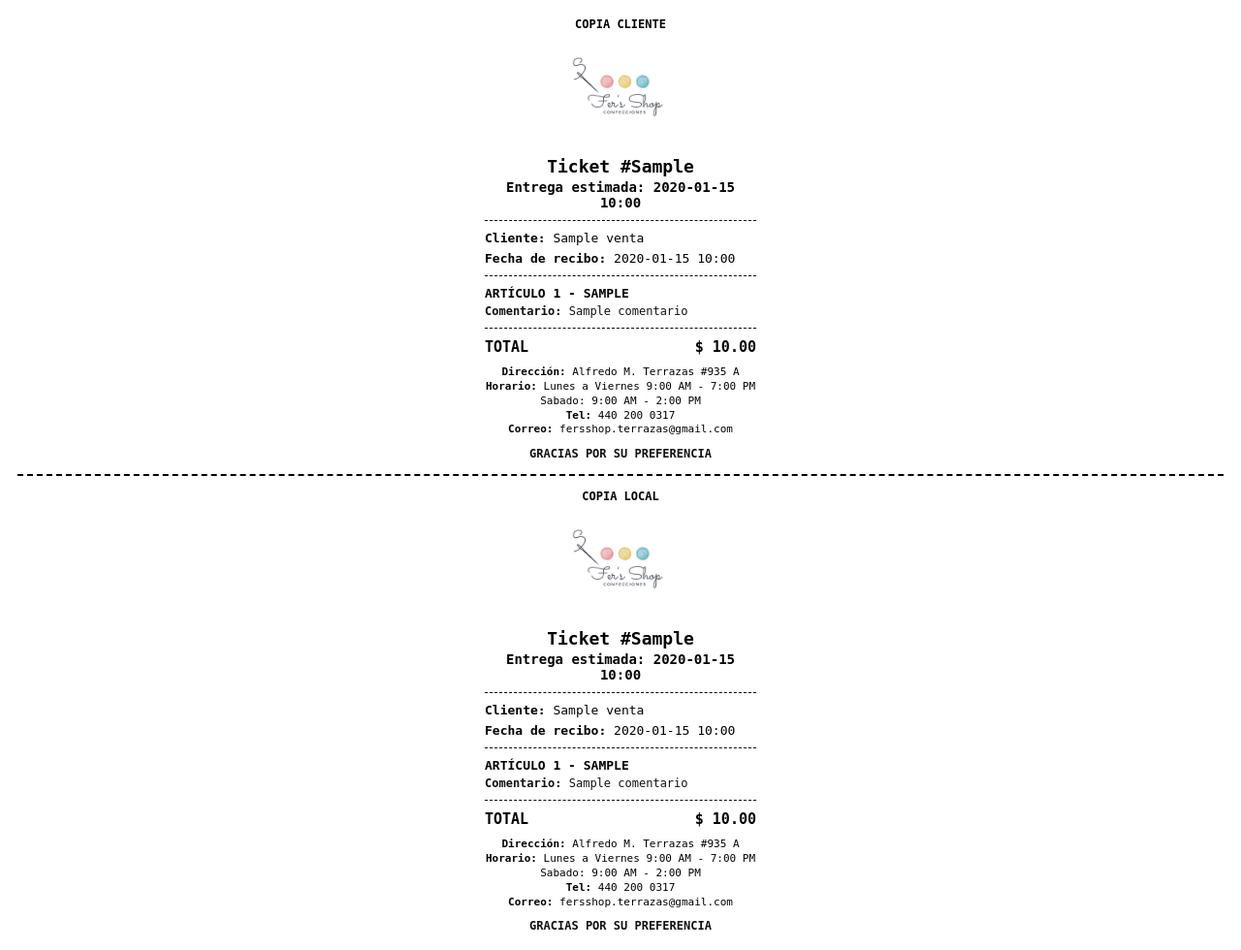
After one commit to JoeRojas1914/Fresh-Steps-, a Flask app: template templates/ticket_venta.html in a window 1280 px wide. The commit adds this page. Shown: the whole page at 97% size. Run offline with Flask 3, Linux system fonts and the light colour scheme; the template is opened without the code that fills it: most values are stand-ins (such as "Sample title", 1, 10 or a date in 2020).

Commit message:
Adicion de impresion de tickets

```diff
--- a/app.py
+++ b/app.py
@@ -32,6 +32,7 @@ from servicios import (
 
 from ventas import (
     crear_venta,
+    obtener_venta,
     obtener_ventas_pendientes,
     obtener_detalles_venta,
     marcar_entregada,
@@ -378,7 +379,6 @@ def entregar_venta(id_venta):
 @app.route("/ventas/guardar", methods=["POST"])
 def guardar_venta():
     try:
-
         id_negocio = int(request.form["id_negocio"])
         id_cliente = request.form.get("id_cliente") or None
         fecha_estimada = request.form.get("fecha_estimada") or None
@@ -398,7 +398,6 @@ def guardar_venta():
         }
         tipo_permitido = tipos_por_negocio.get(id_negocio)
 
-
         articulos = []
         i = 0
 
@@ -408,12 +407,14 @@ def guardar_venta():
                 break
 
             if tipo_permitido and tipo_articulo != tipo_permitido:
-                flash(f"❌ Este negocio solo permite artículos tipo: {tipo_permitido}", "danger")
-                return redirect("/ventas")
+                return jsonify({
+                    "ok": False,
+                    "error": f"Este negocio solo permite artículos tipo: {tipo_permitido}"
+                }), 400
 
             comentario = request.form.get(f"articulos[{i}][comentario]")
 
-
+            # =================== CALZADO ===================
             if tipo_articulo == "calzado":
                 datos = {
                     "tipo": request.form.get(f"articulos[{i}][tipo]"),
@@ -447,7 +448,7 @@ def guardar_venta():
                     "comentario": comentario
                 })
 
-
+            # =================== CONFECCIÓN ===================
             elif tipo_articulo == "confeccion":
                 datos = {
                     "tipo": request.form.get(f"articulos[{i}][tipo]"),
@@ -482,7 +483,7 @@ def guardar_venta():
                     "comentario": comentario
                 })
 
-
+            # =================== MAQUILA ===================
             elif tipo_articulo == "maquila":
                 datos = {
                     "tipo": request.form.get(f"articulos[{i}][tipo]"),
@@ -498,38 +499,50 @@ def guardar_venta():
 
             i += 1
 
-
+        # =================== VALIDACIONES ===================
         if not id_cliente or not tipo_pago or not fecha_estimada:
-            flash("❌ Faltan datos obligatorios (cliente, negocio, fecha estimada o tipo de pago).", "danger")
-            return redirect("/ventas")
+            return jsonify({
+                "ok": False,
+                "error": "Faltan datos obligatorios (cliente, negocio, fecha estimada o tipo de pago)."
+            }), 400
 
         if len(articulos) == 0:
-            flash("❌ Debes agregar al menos 1 artículo.", "danger")
-            return redirect("/ventas")
+            return jsonify({
+                "ok": False,
+                "error": "Debes agregar al menos 1 artículo."
+            }), 400
 
         if id_negocio in (1, 2):
             for a in articulos:
                 if not a.get("servicios") or len(a["servicios"]) == 0:
-                    flash("❌ Cada artículo debe tener al menos 1 servicio.", "danger")
-                    return redirect("/ventas")
+                    return jsonify({
+                        "ok": False,
+                        "error": "Cada artículo debe tener al menos 1 servicio."
+                    }), 400
 
                 for s in a["servicios"]:
                     if not s.get("id_servicio"):
-                        flash("❌ Servicio inválido (sin id).", "danger")
-                        return redirect("/ventas")
+                        return jsonify({
+                            "ok": False,
+                            "error": "Servicio inválido (sin id)."
+                        }), 400
 
                     if float(s.get("precio_aplicado") or 0) <= 0:
-                        flash("❌ El precio aplicado debe ser mayor a 0.", "danger")
-                        return redirect("/ventas")
+                        return jsonify({
+                            "ok": False,
+                            "error": "El precio aplicado debe ser mayor a 0."
+                        }), 400
 
         if id_negocio == 3:
             for a in articulos:
                 if a.get("servicios"):
-                    flash("❌ Maquila no permite servicios.", "danger")
-                    return redirect("/ventas")
+                    return jsonify({
+                        "ok": False,
+                        "error": "Maquila no permite servicios."
+                    }), 400
 
-
-        crear_venta(
+        # =================== GUARDAR VENTA ===================
+        id_venta = crear_venta(
             id_negocio=id_negocio,
             id_cliente=id_cliente,
             fecha_estimada=fecha_estimada,
@@ -541,17 +554,24 @@ def guardar_venta():
             articulos=articulos
         )
 
-        flash("✅ Venta registrada correctamente.", "success")
-        return redirect("/ventas/pendientes")
+        return jsonify({
+            "ok": True,
+            "id_venta": id_venta
+        }), 200
 
     except Exception as e:
-        flash(f"❌ Error al guardar venta: {str(e)}", "danger")
-        return redirect("/ventas")
+        return jsonify({
+            "ok": False,
+            "error": f"Error al guardar venta: {str(e)}"
+        }), 500
 
 
+@app.route("/ventas/ticket/<int:id_venta>")
+def venta_ticket(id_venta):
+    venta = obtener_venta(id_venta)
+    detalles = obtener_detalles_venta(id_venta)
 
-
-
+    return render_template("ticket_venta.html", venta=venta, detalles=detalles)
 
 
 
--- /dev/null
+++ b/templates/ticket_venta.html
@@ -0,0 +1,382 @@
+<!DOCTYPE html>
+<html lang="es">
+<head>
+  <meta charset="UTF-8">
+  <title>Ticket</title>
+
+  <style>
+    body { font-family: monospace; padding: 10px; }
+    .ticket { width: 280px; margin: auto; }
+
+    .logo { text-align: center; margin-bottom: 8px; }
+    .logo img{
+      max-width: 140px;
+      height: auto;
+      filter: contrast(1);
+    }
+
+    .center { text-align: center; }
+
+    .linea {
+      display: flex;
+      justify-content: space-between;
+      gap: 10px;
+    }
+
+    .seccion { margin-top: 8px; margin-bottom: 8px; }
+
+    .titulo-articulo {
+      margin-top: 6px;
+      margin-bottom: 4px;
+      font-weight: bold;
+      text-transform: uppercase;
+    }
+
+    .subtexto { font-size: 12px; color: #111; }
+
+    hr {
+      border: none;
+      border-top: 1px dashed #000;
+      margin: 10px 0;
+    }
+
+    .totales { margin-top: 6px; font-size: 13px; }
+
+    .total-final {
+      font-size: 15px;
+      font-weight: bold;
+      margin-top: 6px;
+    }
+
+    .ticket-numero {
+      font-size: 18px;
+      font-weight: bold;
+    }
+
+    .entrega-estimada {
+      font-size: 14px;
+      font-weight: bold;
+      margin-top: 3px;
+    }
+
+    @media print {
+      button { display: none; }
+    }
+
+    .info-local{
+      margin-top: 10px;
+      font-size: 11px;
+      text-align: center;
+      line-height: 1.35;
+    }
+
+    .info-local .titulo{
+      font-weight: bold;
+      margin-bottom: 4px;
+      text-transform: uppercase;
+    }
+
+    .copia-titulo{
+      text-align: center;
+      font-weight: bold;
+      font-size: 12px;
+      margin-bottom: 6px;
+      text-transform: uppercase;
+    }
+
+    .separador-copias{
+      margin: 14px 0;
+      border-top: 2px dashed #000;
+    }
+  </style>
+</head>
+
+<body>
+
+  <!-- ================= COPIA CLIENTE ================= -->
+  <div class="ticket">
+    <div class="copia-titulo">COPIA CLIENTE</div>
+
+    <div class="logo">
+      {% if (venta.id_negocio | int) == 1 %}
+        <img src="{{ url_for('static', filename='logo.png') }}" alt="Fresh Steps">
+      {% else %}
+        <img src="{{ url_for('static', filename='logo1.png') }}" alt="Confección / Maquila">
+      {% endif %}
+    </div>
+
+    <div class="center">
+      <div class="ticket-numero">Ticket #{{ venta.id_venta }}</div>
+
+      <div class="entrega-estimada">
+        Entrega estimada: {{ venta.fecha_estimada.strftime("%Y-%m-%d %H:%M") if venta.fecha_estimada else "" }}
+      </div>
+    </div>
+
+    <hr>
+
+    <div class="seccion">
+      <div><b>Cliente:</b> {{ venta.nombre_cliente or "" }}</div>
+
+      <div style="margin-top:6px;">
+        <b>Fecha de recibo:</b> {{ venta.fecha_recibo.strftime("%Y-%m-%d %H:%M") if venta.fecha_recibo else "" }}
+      </div>
+    </div>
+
+    <hr>
+
+    {% for art in detalles %}
+      <div class="titulo-articulo">Artículo {{ loop.index }} - {{ art.tipo_articulo|capitalize }}</div>
+
+      {% if art.tipo_articulo == "calzado" %}
+        <div class="subtexto">
+          {{ art.datos.tipo }} | {{ art.datos.marca }} | {{ art.datos.material }}
+        </div>
+        <div class="subtexto">
+          Base: {{ art.datos.color_base }}
+          {% if art.datos.color_secundario %} | Sec: {{ art.datos.color_secundario }}{% endif %}
+          {% if art.datos.color_agujetas %} | Agujetas: {{ art.datos.color_agujetas }}{% endif %}
+        </div>
+      {% endif %}
+
+      {% if art.tipo_articulo == "confeccion" %}
+        <div class="subtexto">
+          {{ art.datos.tipo }} | {{ art.datos.marca }} | {{ art.datos.material }}
+        </div>
+        <div class="subtexto">
+          Base: {{ art.datos.color_base }}
+          {% if art.datos.color_secundario %} | Sec: {{ art.datos.color_secundario }}{% endif %}
+          | Cant: {{ art.datos.cantidad }}
+        </div>
+      {% endif %}
+
+      {% if art.tipo_articulo == "maquila" %}
+        <div class="subtexto">
+          {{ art.datos.tipo }} | Cant: {{ art.datos.cantidad }} | P.U: ${{ "%.2f"|format(art.datos.precio_unitario or 0) }}
+        </div>
+      {% endif %}
+
+      {% if art.tipo_articulo in ["calzado", "confeccion"] %}
+        {% for s in art.servicios %}
+          <div class="linea">
+            <span>{{ s.nombre }}</span>
+            <span>${{ "%.2f"|format(s.precio_aplicado) }}</span>
+          </div>
+        {% endfor %}
+      {% endif %}
+
+      {% if art.tipo_articulo == "maquila" %}
+        <div class="linea">
+          <span><b>Subtotal</b></span>
+          <span><b>${{ "%.2f"|format(art.datos.subtotal or 0) }}</b></span>
+        </div>
+      {% endif %}
+
+      {% if art.comentario %}
+        <div class="subtexto" style="margin-top:4px;">
+          <b>Comentario:</b> {{ art.comentario }}
+        </div>
+      {% endif %}
+
+      <hr>
+    {% endfor %}
+
+    <div class="totales">
+
+      {% if venta.aplica_descuento and (venta.cantidad_descuento or 0) > 0 %}
+        <div class="linea">
+          <span>Descuento</span>
+          <span>- ${{ "%.2f"|format(venta.cantidad_descuento) }}</span>
+        </div>
+      {% endif %}
+
+      <div class="linea total-final">
+        <span>TOTAL</span>
+        <span>$ {{ "%.2f"|format(venta.total) }}</span>
+      </div>
+
+      {% if venta.prepago and (venta.monto_prepago or 0) > 0 %}
+        <div class="linea" style="margin-top:6px;">
+          <span>Prepago</span>
+          <span>$ {{ "%.2f"|format(venta.monto_prepago) }}</span>
+        </div>
+
+        <div class="linea" style="font-weight:bold;">
+          <span>Restante</span>
+          <span>
+            $ {{ "%.2f"|format((venta.total or 0) - (venta.monto_prepago or 0)) }}
+          </span>
+        </div>
+      {% endif %}
+
+    </div>
+
+    <div class="info-local">
+
+      <div><b>Dirección:</b> Alfredo M. Terrazas #935 A</div>
+      <div><b>Horario:</b> Lunes a Viernes 9:00 AM - 7:00 PM  Sabado: 9:00 AM - 2:00 PM</div>
+
+      {% if (venta.id_negocio | int) == 1 %}
+        <div><b>Tel:</b> 440 200 0320</div>
+        <div><b>Correo:</b> freshsteps.terrazas@gmail.com</div>
+      {% else %}
+        <div><b>Tel:</b> 440 200 0317</div>
+        <div><b>Correo:</b> fersshop.terrazas@gmail.com</div>
+          {% endif %}
+        </div>
+
+        <div class="center subtexto" style="margin-top:10px;">
+          <b>GRACIAS POR SU PREFERENCIA</b>
+        </div>
+    </div>
+
+  <div class="separador-copias"></div>
+
+  <!-- ================= COPIA LOCAL ================= -->
+  <div class="ticket">
+    <div class="copia-titulo">COPIA LOCAL</div>
+
+    <div class="logo">
+      {% if (venta.id_negocio | int) == 1 %}
+        <img src="{{ url_for('static', filename='logo.png') }}" alt="Fresh Steps">
+      {% else %}
+        <img src="{{ url_for('static', filename='logo1.png') }}" alt="Confección / Maquila">
+      {% endif %}
+    </div>
+
+    <div class="center">
+      <div class="ticket-numero">Ticket #{{ venta.id_venta }}</div>
+
+      <div class="entrega-estimada">
+        Entrega estimada: {{ venta.fecha_estimada.strftime("%Y-%m-%d %H:%M") if venta.fecha_estimada else "" }}
+      </div>
+    </div>
+
+    <hr>
+
+    <div class="seccion">
+      <div><b>Cliente:</b> {{ venta.nombre_cliente or "" }}</div>
+
+      <div style="margin-top:6px;">
+        <b>Fecha de recibo:</b> {{ venta.fecha_recibo.strftime("%Y-%m-%d %H:%M") if venta.fecha_recibo else "" }}
+      </div>
+    </div>
+
+    <hr>
+
+    {% for art in detalles %}
+      <div class="titulo-articulo">Artículo {{ loop.index }} - {{ art.tipo_articulo|capitalize }}</div>
+
+      {% if art.tipo_articulo == "calzado" %}
+        <div class="subtexto">
+          {{ art.datos.tipo }} | {{ art.datos.marca }} | {{ art.datos.material }}
+        </div>
+        <div class="subtexto">
+          Base: {{ art.datos.color_base }}
+          {% if art.datos.color_secundario %} | Sec: {{ art.datos.color_secundario }}{% endif %}
+          {% if art.datos.color_agujetas %} | Agujetas: {{ art.datos.color_agujetas }}{% endif %}
+        </div>
+      {% endif %}
+
+      {% if art.tipo_articulo == "confeccion" %}
+        <div class="subtexto">
+          {{ art.datos.tipo }} | {{ art.datos.marca }} | {{ art.datos.material }}
+        </div>
+        <div class="subtexto">
+          Base: {{ art.datos.color_base }}
+          {% if art.datos.color_secundario %} | Sec: {{ art.datos.color_secundario }}{% endif %}
+          | Cant: {{ art.datos.cantidad }}
+        </div>
+      {% endif %}
+
+      {% if art.tipo_articulo == "maquila" %}
+        <div class="subtexto">
+          {{ art.datos.tipo }} | Cant: {{ art.datos.cantidad }} | P.U: ${{ "%.2f"|format(art.datos.precio_unitario or 0) }}
+        </div>
+      {% endif %}
+
+      {% if art.tipo_articulo in ["calzado", "confeccion"] %}
+        {% for s in art.servicios %}
+          <div class="linea">
+            <span>{{ s.nombre }}</span>
+            <span>${{ "%.2f"|format(s.precio_aplicado) }}</span>
+          </div>
+        {% endfor %}
+      {% endif %}
+
+      {% if art.tipo_articulo == "maquila" %}
+        <div class="linea">
+          <span><b>Subtotal</b></span>
+          <span><b>${{ "%.2f"|format(art.datos.subtotal or 0) }}</b></span>
+        </div>
+      {% endif %}
+
+      {% if art.comentario %}
+        <div class="subtexto" style="margin-top:4px;">
+          <b>Comentario:</b> {{ art.comentario }}
+        </div>
+      {% endif %}
+
+      <hr>
+    {% endfor %}
+
+    <div class="totales">
+
+      {% if venta.aplica_descuento and (venta.cantidad_descuento or 0) > 0 %}
+        <div class="linea">
+          <span>Descuento</span>
+          <span>- ${{ "%.2f"|format(venta.cantidad_descuento) }}</span>
+        </div>
+      {% endif %}
+
+      <div class="linea total-final">
+        <span>TOTAL</span>
+        <span>$ {{ "%.2f"|format(venta.total) }}</span>
+      </div>
+
+      {% if venta.prepago and (venta.monto_prepago or 0) > 0 %}
+        <div class="linea" style="margin-top:6px;">
+          <span>Prepago</span>
+          <span>$ {{ "%.2f"|format(venta.monto_prepago) }}</span>
+        </div>
+
+        <div class="linea" style="font-weight:bold;">
+          <span>Restante</span>
+          <span>
+            $ {{ "%.2f"|format((venta.total or 0) - (venta.monto_prepago or 0)) }}
+          </span>
+        </div>
+      {% endif %}
+
+    </div>
+
+    <div class="info-local">
+
+      <div><b>Dirección:</b> Alfredo M. Terrazas #935 A</div>
+      <div><b>Horario:</b> Lunes a Viernes 9:00 AM - 7:00 PM  Sabado: 9:00 AM - 2:00 PM</div>
+
+      {% if (venta.id_negocio | int) == 1 %}
+        <div><b>Tel:</b> 440 200 0320</div>
+        <div><b>Correo:</b> freshsteps.terrazas@gmail.com</div>
+      {% else %}
+        <div><b>Tel:</b> 440 200 0317</div>
+        <div><b>Correo:</b> fersshop.terrazas@gmail.com</div>
+          {% endif %}
+        </div>
+
+        <div class="center subtexto" style="margin-top:10px;">
+          <b>GRACIAS POR SU PREFERENCIA</b>
+        </div>
+    </div>
+  </div>
+
+  <script>
+    window.addEventListener("load", () => {
+      setTimeout(() => {
+        window.print();
+      }, 300);
+    });
+  </script>
+
+</body>
+</html>
```
Also changed, not shown: templates/ventas_crear.html (+34 -5 lines), ventas.py (+29 -0 lines), static/logo1.png (added).
